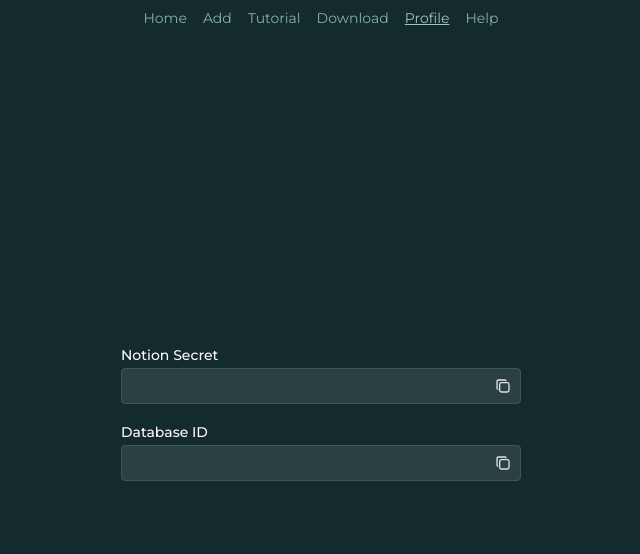
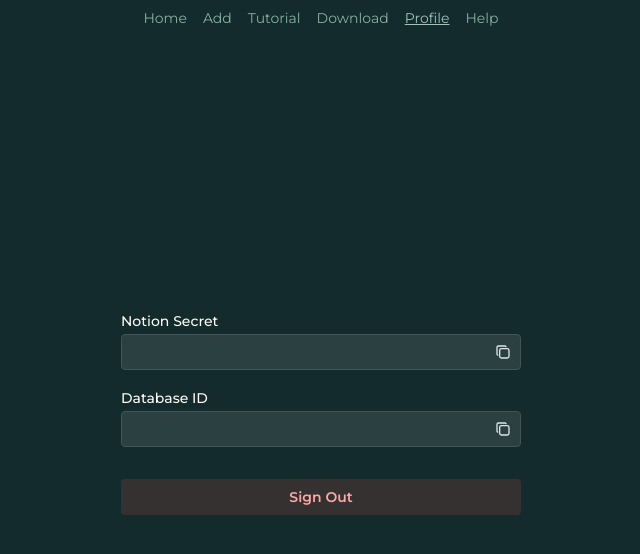
Before and after one commit to Hartaithan/trophy-hunt-template, a Next.js app: page /profile in a window 1280 px wide. Shown: the top 554 px of the page, without its empty margins (319-959 px from the left). Built offline with nearby package versions, Linux system fonts and the light colour scheme; no server answers.

Commit message:
move sign out button in profile form

```diff
--- a/actions/sign-out.ts
+++ b/actions/sign-out.ts
@@ -5,14 +5,6 @@
 import { redirect } from "next/navigation";
 
 export const signOut = async (): Promise<ActionResponse> => {
-  try {
-    cookies().delete("notion-token");
-    redirect("/");
-  } catch (error) {
-    console.error("sign out error", error);
-    return {
-      status: "error",
-      message: "Unable to sign out",
-    };
-  }
+  cookies().delete("notion-token");
+  redirect("/add");
 };
--- a/forms/ProfileForm/ProfileForm.tsx
+++ b/forms/ProfileForm/ProfileForm.tsx
@@ -1,7 +1,8 @@
 import type { FC } from "react";
 import type { ProfileFormValues } from "@/models/ProfileModel";
-import { Flex, TextInput } from "@mantine/core";
+import { Button, Flex, TextInput } from "@mantine/core";
 import CopyValueButton from "@/components/CopyButton/CopyButton";
+import { signOut } from "@/actions/sign-out";
 
 interface Props {
   values: ProfileFormValues;
@@ -10,7 +11,13 @@
 const ProfileForm: FC<Props> = (props) => {
   const { values } = props;
   return (
-    <Flex direction="column" w="100%" maw={{ base: "100%", sm: 400 }} gap="md">
+    <Flex
+      component="form"
+      action={signOut}
+      direction="column"
+      w="100%"
+      maw={{ base: "100%", sm: 400 }}
+      gap="md">
       <TextInput
         label="Notion Secret"
         value={values.notionToken}
@@ -23,6 +30,9 @@
         rightSection={<CopyValueButton value={values.notionToken} />}
         readOnly
       />
+      <Button type="submit" fullWidth mt="md" variant="light" color="red">
+        Sign Out
+      </Button>
     </Flex>
   );
 };
```
Also changed, not shown: sections/HomeSection/HomeSection.tsx (+5 -11 lines).
